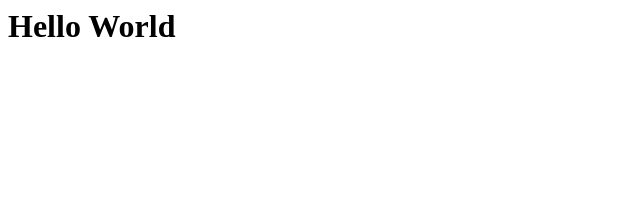
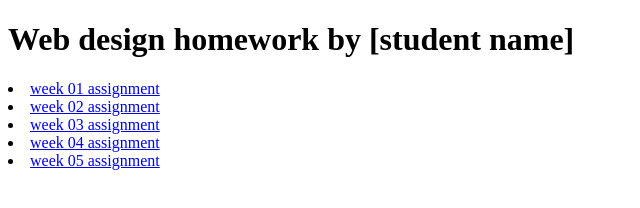
Before and after one commit to zairaparonda/161, a plain HTML site: page index.html in a window 1280 px wide. Shown: the whole page, without its empty margins (0-640 px from the left). Drawn offline with Linux system fonts and the light colour scheme.

Commit message:
Update index.html

```diff
--- a/index.html
+++ b/index.html
@@ -1,4 +1,18 @@
+<!DOCTYPE html>
 <html>
-<h1>Hello World<h/1>
+<head>
 
+  <link rel="stylesheet" href="style.css">
+
+  <!--   put whatever Google font links you want here  -->
+  <link href="https://fonts.googleapis.com/css?family=Montserrat" rel="stylesheet">
+
+</head>
+<h1>Web design homework by [student name]</h1>
+<li><a href="your link here">week 01 assignment</a></li>
+<li><a href="your link here">week 02 assignment</a></li>
+<li><a href="your link here">week 03 assignment</a></li>
+<li><a href="your link here">week 04 assignment</a></li>
+<li><a href="your link here">week 05 assignment</a></li>
+</body>
 </html>
```
